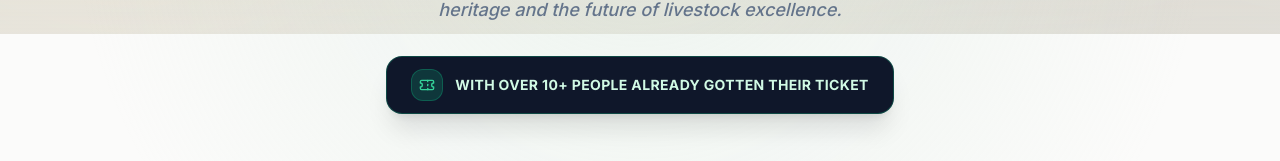
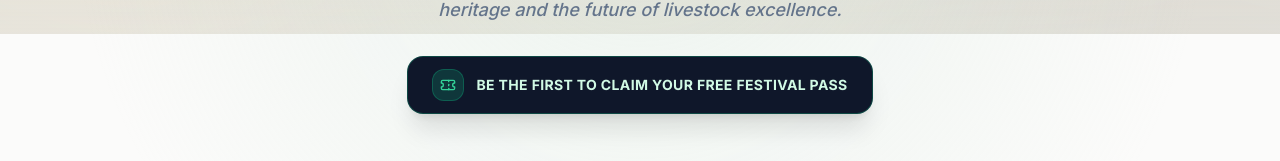
Before and after one commit to johnnym5/NLF-TICKET, a React (Vite) app: page / in a window 1280 px wide. Shown: the part 766-927 px from the top of the page. Built offline with nearby package versions, Linux system fonts and the light colour scheme; no server answers; the database is empty.

Commit message:
fix: remove static 10+ badge and format dynamic ticket counter

```diff
--- a/src/views/LandingPage.jsx
+++ b/src/views/LandingPage.jsx
@@ -22,10 +22,27 @@ import ExperienceDetailModal from '../components/ExperienceDetailModal';
 import FestivalInfoModal from '../components/FestivalInfoModal';
 import EventScheduleModal from '../components/EventScheduleModal';
 
-export function getRoundTicketCount(count) {
-  const num = Number(count) || 0;
-  if (num === 0) return "10+";
-  return `${num}`;
+export function formatTicketBannerText(totalTickets, hasTicket) {
+  const count = Math.max(0, Number(totalTickets) || 0);
+
+  if (hasTicket) {
+    const others = Math.max(0, count - 1);
+    if (others === 0) {
+      return "YOU ALREADY HAVE YOUR OFFICIAL FESTIVAL PASS";
+    }
+    if (others === 1) {
+      return "YOU AND 1 OTHER HAVE ALREADY GOTTEN THEIR TICKET";
+    }
+    return `YOU AND ${others.toLocaleString()} OTHERS HAVE ALREADY GOTTEN THEIR TICKETS`;
+  } else {
+    if (count === 0) {
+      return "BE THE FIRST TO CLAIM YOUR FREE FESTIVAL PASS";
+    }
+    if (count === 1) {
+      return "1 PERSON HAS ALREADY GOTTEN THEIR TICKET";
+    }
+    return `JOIN ${count.toLocaleString()} PEOPLE WHO HAVE ALREADY GOTTEN THEIR TICKET`;
+  }
 }
 
 export default function LandingPage({ onClaimPass, vipTier = 'REGULAR' }) {
@@ -148,9 +165,7 @@ export default function LandingPage({ onClaimPass, vipTier = 'REGULAR' }) {
                 <Ticket className="w-4 h-4" />
               </div>
               <p className="text-xs sm:text-sm font-extrabold uppercase tracking-wide text-emerald-100 text-center sm:text-left leading-snug">
-                {hasTicket
-                  ? `YOU AND OVER ${getRoundTicketCount(totalTickets)} OTHERS HAVE ALREADY GOTTEN THEIR TICKET`
-                  : `WITH OVER ${getRoundTicketCount(totalTickets)} PEOPLE ALREADY GOTTEN THEIR TICKET`}
+                {formatTicketBannerText(totalTickets, hasTicket)}
               </p>
             </div>
           </ScrollReveal>
```
Also changed, not shown: 1 other file (tests, documents, lock files or other folders).
